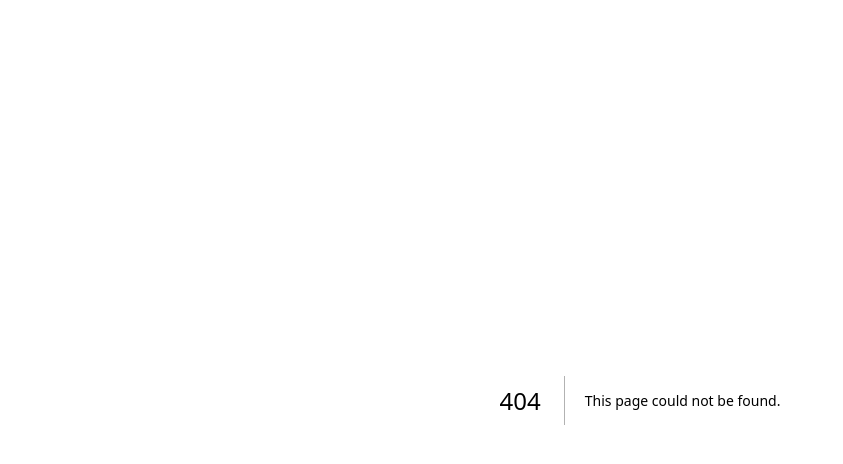
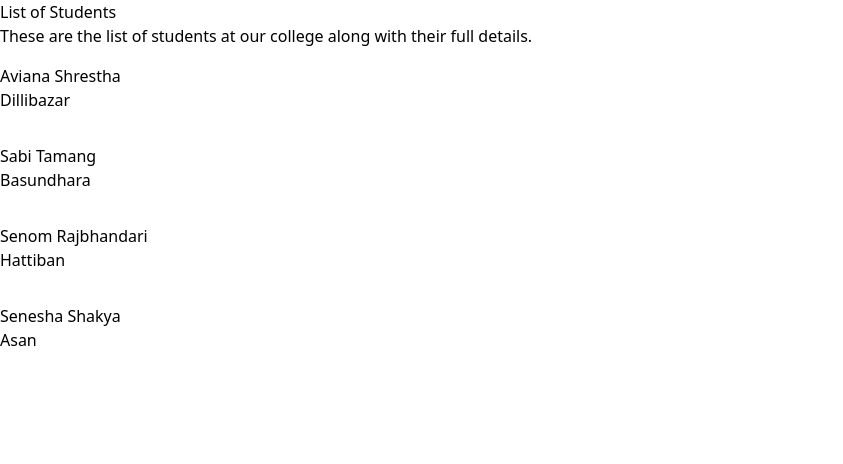
Before and after one commit to Aayesha-baidhya/Kiaanet, a Next.js app: page /dashboard/students in a window 1280 px wide. Before the commit this address had no page. Shown: the top 464 px of the page, without its empty margins (0-843 px from the left). Built offline with nearby package versions, Linux system fonts and the light colour scheme.

Commit message:
feat: details about individual dashboard components

```diff
--- /dev/null
+++ b/src/app/dashboard/courses/page.tsx
@@ -0,0 +1,44 @@
+import Link from 'next/link'
+import React from 'react'
+
+const page = () => {
+    const listOfCourse = [
+        {id: 1,
+        name: "IOT",
+        description: "This is IOT"
+        },
+        {id: 2,
+        name: "Database",
+        description: "This is Database"
+        },
+        {id: 3,
+        name: "Computing",
+        description: "This is fundamentals of computing"
+        }
+    ]
+  return (
+    <>
+    <div>These are the available courses.</div>
+    <h1>List of Courses</h1>
+    {
+        listOfCourse.map((item)=>{
+            return(
+                <div className="py-4" key={item.id}>
+                <div>
+                    <Link href={`/dashboard/courses/${item.name}`}>
+                    {item.name}
+                    </Link>
+                </div>
+                <div>
+                    {item.description}
+                </div>
+                </div>
+            )
+        })
+    }
+
+    </>
+  )
+}
+
+export default page
--- /dev/null
+++ b/src/app/dashboard/students/page.tsx
@@ -0,0 +1,47 @@
+import Link from 'next/link'
+import React from 'react'
+
+const Student = () => {
+  const listOfStds= [
+    {id: "L201",
+    name: "Aviana Shrestha",
+    address: "Dillibazar"
+    },
+    {id: "L205",
+    name: "Sabi Tamang",
+    address: "Basundhara"
+    },
+    {id: "L207",
+    name: "Senom Rajbhandari",
+    address: "Hattiban"
+    },
+    {id: "L210",
+    name: "Senesha Shakya",
+    address: "Asan"
+    }
+  ]
+  return (
+    <>
+    <h1>List of Students</h1>
+    <p> These are the list of students at our college along with their full details.</p>
+    {
+        listOfStds.map((item)=>{
+            return(
+                <div className="py-4" key={item.id}>
+                <div>
+                <Link href={`/dashboard/students/${(item.address)}`}>
+                  {item.name}
+                 </Link>
+
+                </div>
+                <div>
+                    {item.address}
+                </div>
+                </div>
+            )
+          })
+        }
+      </>
+  )
+}
+export default Student
```
